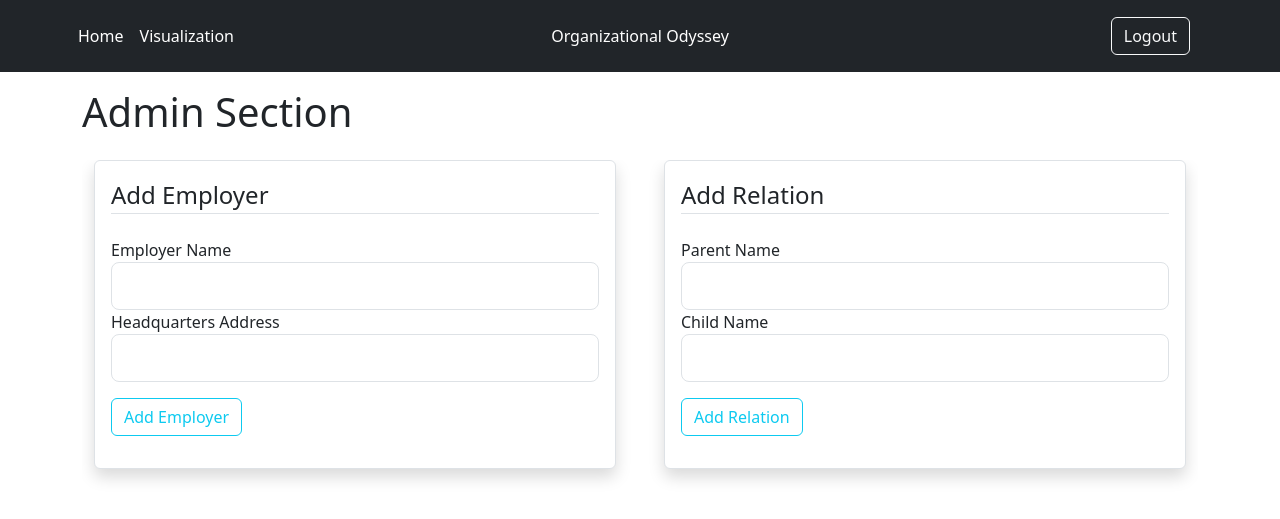
After one commit to Dominick1998/OrganizationalOdyssey, a Flask app: template templates/admin.html in a window 1280 px wide. The commit adds this page. Shown: the top 519 px of the page. Run offline with Flask 3, Linux system fonts and the light colour scheme; the template is opened without the code that fills it: values that come from a table or form of the project are taken from there, others are empty; parts of the project's set-up code (start-up, migrations or seed data) failed here and were passed over.

Commit message:
created admin page and centered title :(

```diff
--- a/flask_app.py
+++ b/flask_app.py
@@ -147,10 +147,7 @@ def register():
 @login_required
 def home():  # put application's code here
     form = SearchForm()
-    employer_form = NewEmployerForm()
-    relation_form = RelationForm()
-    return render_template("home.html", form=form, new_employer_form=employer_form,
-                           relation_form=relation_form, current_user=current_user)
+    return render_template("home.html", form=form, current_user=current_user)
 
 
 @app.route("/confirm/<token>")
@@ -182,6 +179,18 @@ def visualization():
         traverse_tree(employer, data, visited_nodes)
 
         return render_template("visualization.html", employer=employer, data=data)
+
+
+@app.route("/admin")
+@login_required
+def admin():
+    if not current_user.admin:
+        flash("Unauthorized Access", "danger")
+        return redirect(url_for("home"))
+    employer_form = NewEmployerForm()
+    relation_form = RelationForm()
+    return render_template("admin.html", new_employer_form=employer_form,
+                           relation_form=relation_form)
 
 
 def traverse_tree(root_employer, data, visited_nodes):
--- /dev/null
+++ b/templates/admin.html
@@ -0,0 +1,54 @@
+{% extends 'layout.html' %}
+{% block content %}
+    <div class="pb-3">
+      <h1>Admin Section</h1>
+    </div>
+      <!-- Admin-specific content goes here -->
+
+      <!-- New Employer Form -->
+      <div class="container overflow-hidden">
+      <div class="row gx-5">
+      <div class="col-md-6">
+      <div class="border shadow p-3 mb-5 bg-white rounded">
+      <form method="POST" action="{{ url_for('add_employer') }}">
+        {{ new_employer_form.hidden_tag() }}
+        <legend class="border-bottom mb-4">Add Employer</legend>
+
+        <div class="form-group">
+        {{ new_employer_form.employer_name.label(class="form-control-label") }}
+        {{ new_employer_form.employer_name(class="form-control form-control-lg") }}
+        </div>
+
+        <div class="form-group">
+        {{ new_employer_form.headquarters_address.label(class="form-control-label") }}
+        {{ new_employer_form.headquarters_address(class="form-control form-control-lg") }}
+        </div>
+
+        <div class="form-group mt-3 mb-3">
+        {{ new_employer_form.submit(class="btn btn-outline-info") }}
+        </div>
+      </form>
+      </div>
+      </div>
+      <div class="col-md-6">
+      <div class="border shadow p-3 mb-5 bg-white rounded">
+      <form method="POST" action="{{ url_for('add_relation') }}">
+        {{ relation_form.hidden_tag() }}
+        <legend class="border-bottom mb-4">Add Relation</legend>
+        <div class="form-group">
+        {{ relation_form.parent_name.label(class="form-control-label") }}
+        {{ relation_form.parent_name(class="form-control form-control-lg") }}
+        </div>
+        <div class="form-group">
+        {{ relation_form.child_name.label(class="form-control-label") }}
+        {{ relation_form.child_name(class="form-control form-control-lg") }}
+        </div>
+        <div class="form-group mt-3 mb-3">
+        {{ relation_form.submit(class="btn btn-outline-info") }}
+        </div>
+      </form>
+      </div>
+      </div>
+      </div>
+      </div>
+{% endblock content %}
--- a/templates/layout.html
+++ b/templates/layout.html
@@ -15,23 +15,25 @@
 <body>
     <header class="p-3 text-bg-dark">
         <div class="container">
-            <div class="d-flex flex-wrap align-items-center justify-content-center justify-content-lg-start">
-                {% if title != "Log in" %}
-                    <ul class="nav col-12 col-lg-auto me-lg-auto mb-2 justify-content-center mb-md-0">
+            <div class="row align-items-center justify-content-center">
+                {% if title != "Log in" and title != "Registration"%}
+                    <ul class="nav col-md-4">
                         <li><a href="{{ url_for("home") }}" class="nav-link px-2 text-white">Home</a></li>
                         <li><a href="{{ url_for("visualization") }}" class="nav-link px-2 text-white">Visualization</a></li>
-                        <li><a href="#" class="nav-link px-2 text-white">About</a></li>
+                        {% if current_user.admin == True %}
+                            <li><a href="{{ url_for("admin") }}" class="nav-link px-2 text-white">Admin</a></li>
+                        {%endif%}
                     </ul>
                 {% endif %}
-                {% if title == "Log in" %}
-                    <ul class="nav col-12 col-lg-auto me-lg-auto mb-2 justify-content-center mb-md-0"></ul> <!-- #Empty Block so that title stays aligned -->
+                {% if title == "Log in" or title == "Registration"%}
+                    <ul class="col-md-4"></ul> <!-- #Empty Block so that title stays aligned -->
                 {% endif %}
 
-                <div class="col-12 col-lg-auto me-lg-auto mb-2 justify-content-center">
+                <div class="col-md-4 justify-content-center"  align="center">
                     <a href="{{ url_for("home") }}" class="nav-link px-2 text-white">Organizational Odyssey</a>
                 </div>
 
-                <div class="text-end">
+                <div class="text-end col-md-4">
                     {% if title != "Log in" and title != "Registration" %}
                         <a href="{{ url_for("logout") }}" type="button" class="btn btn-outline-light me-2">Logout</a>
                     {% else %}
```
Also changed, not shown: templates/home.html (+0 -25 lines).
